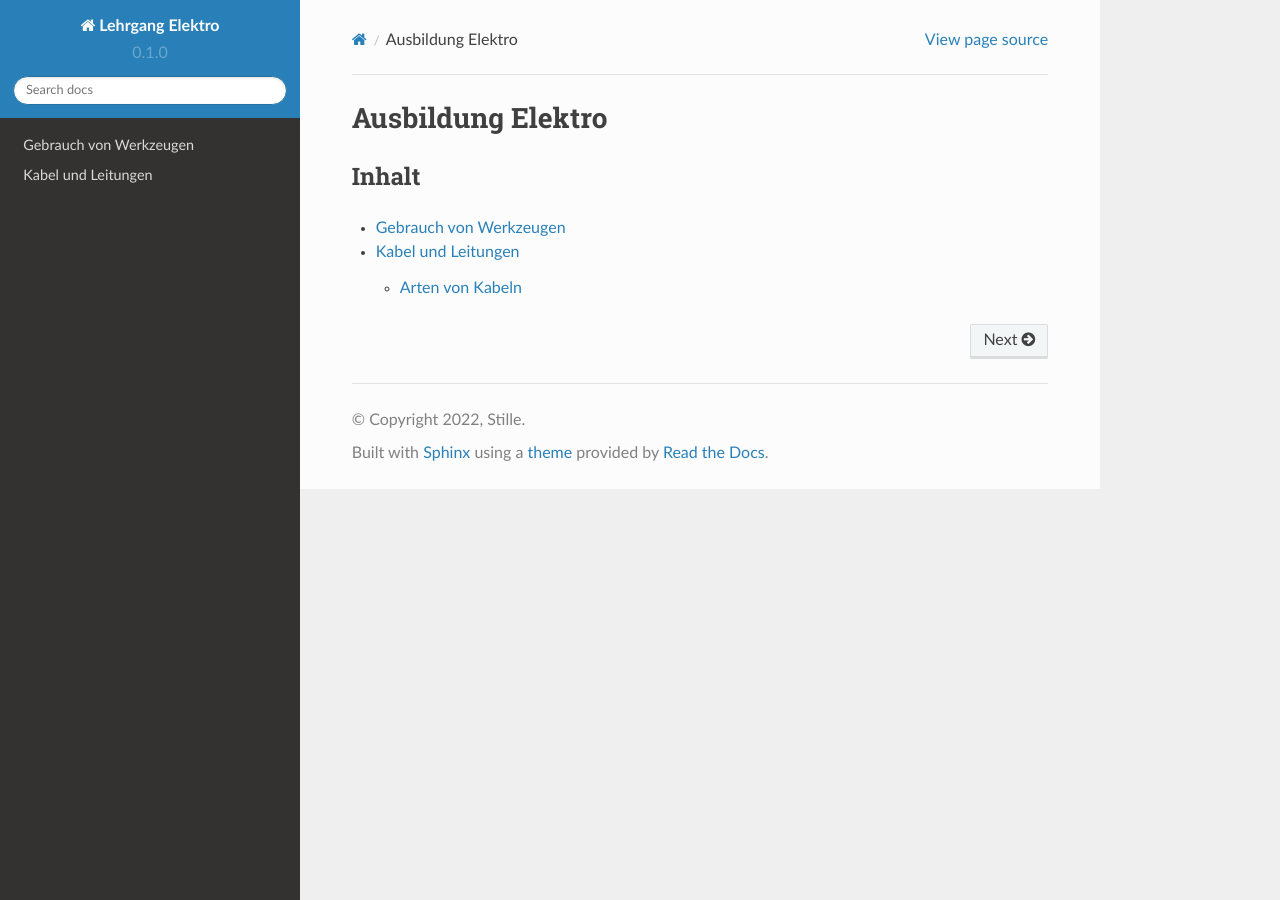
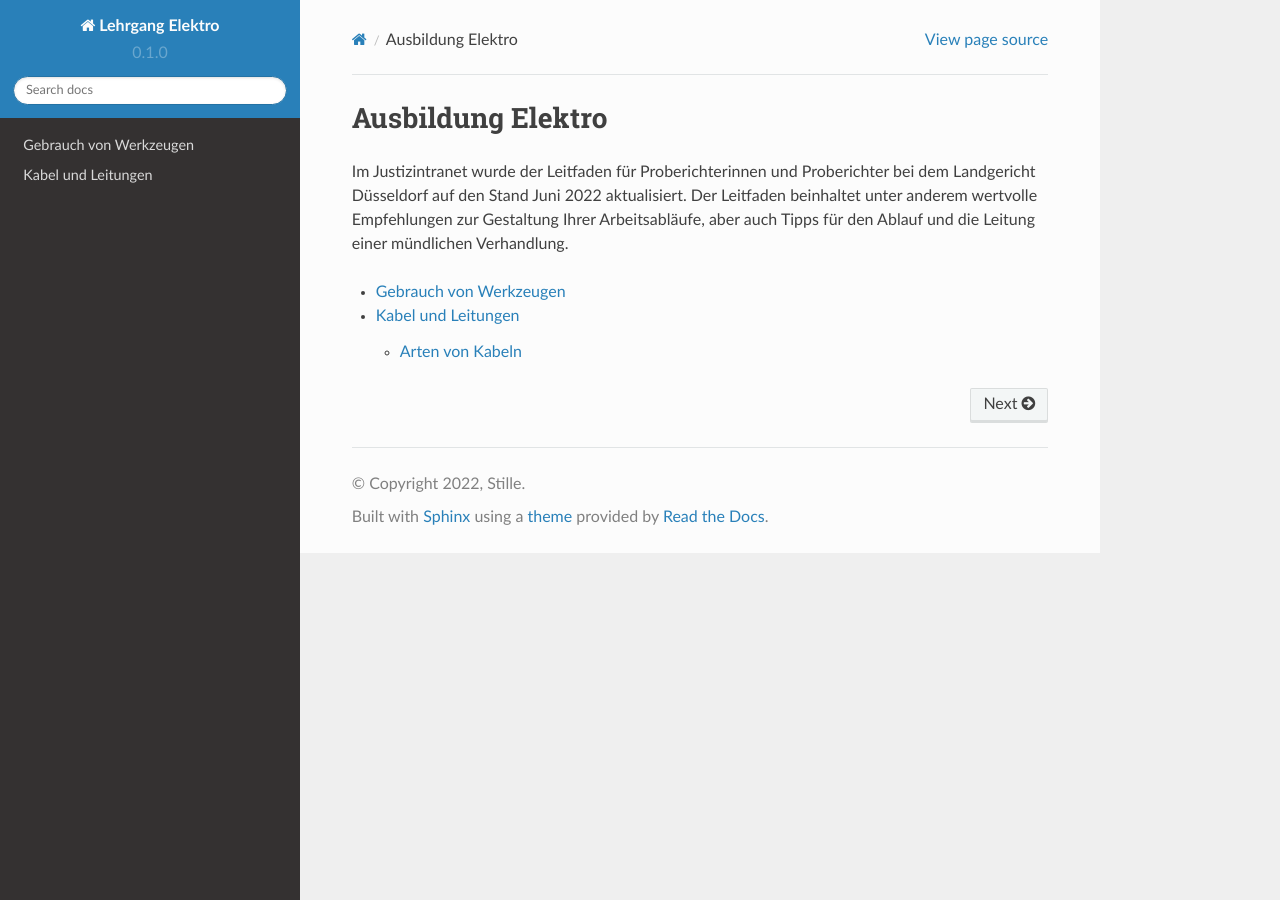
Before and after one commit to davidpaletti/elektro, a Sphinx documentation site: the page built from docs/source/index.rst, in a window 1280 px wide. Built offline with Sphinx 7.4.7 and the Read the Docs theme 2.0.0, drawn with Linux system fonts in a browser that asks for light colours.

Commit message:
Update index.rst

```diff
--- a/docs/source/index.rst
+++ b/docs/source/index.rst
@@ -1,8 +1,7 @@
 Ausbildung Elektro
 ==================
 
-Inhalt
-------
+Im Justizintranet wurde der Leitfaden für Proberichterinnen und Proberichter bei dem Landgericht Düsseldorf auf den Stand Juni 2022 aktualisiert. Der Leitfaden beinhaltet unter anderem wertvolle Empfehlungen zur Gestaltung Ihrer Arbeitsabläufe, aber auch Tipps für den Ablauf und die Leitung einer mündlichen Verhandlung.
 
 .. toctree::
 
```
